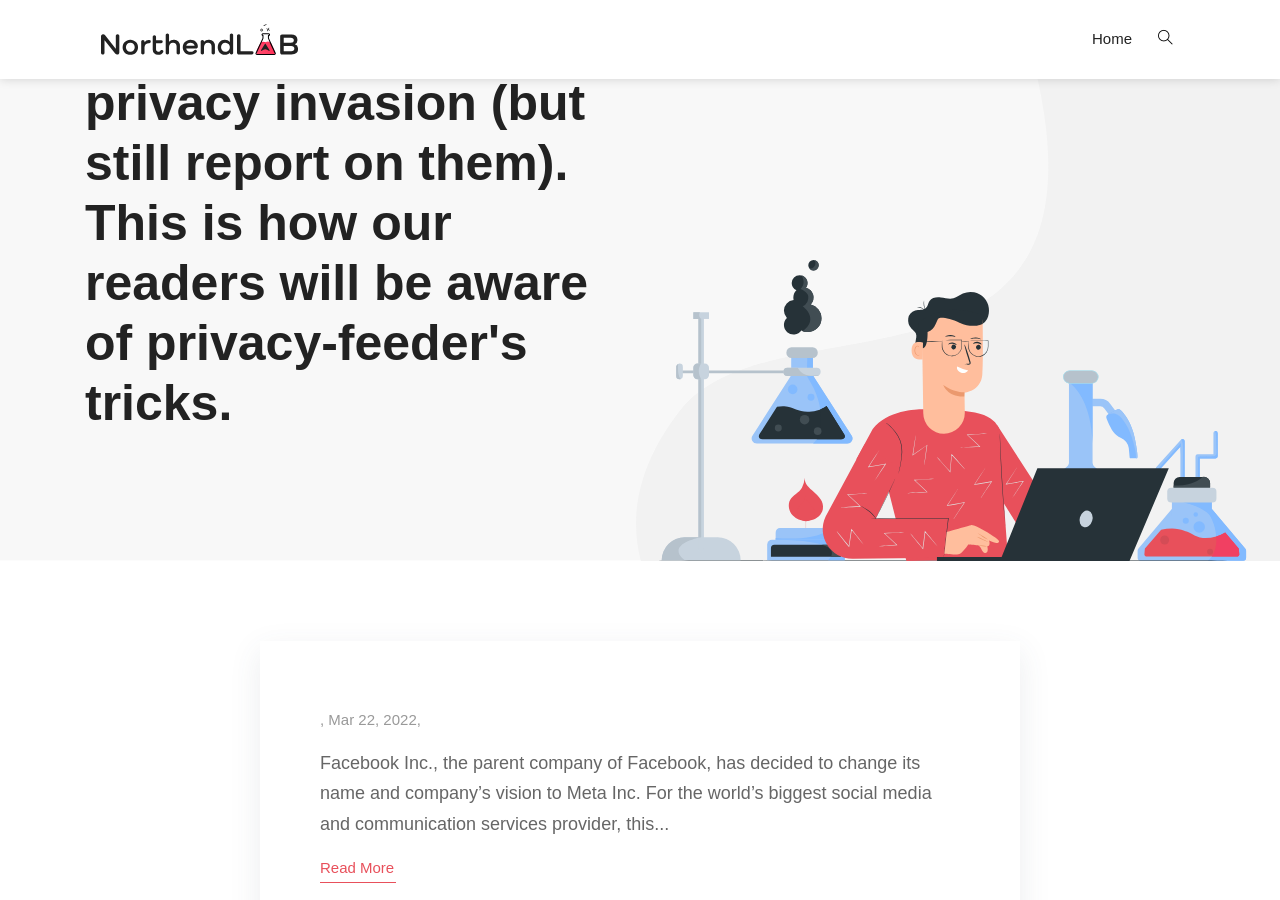
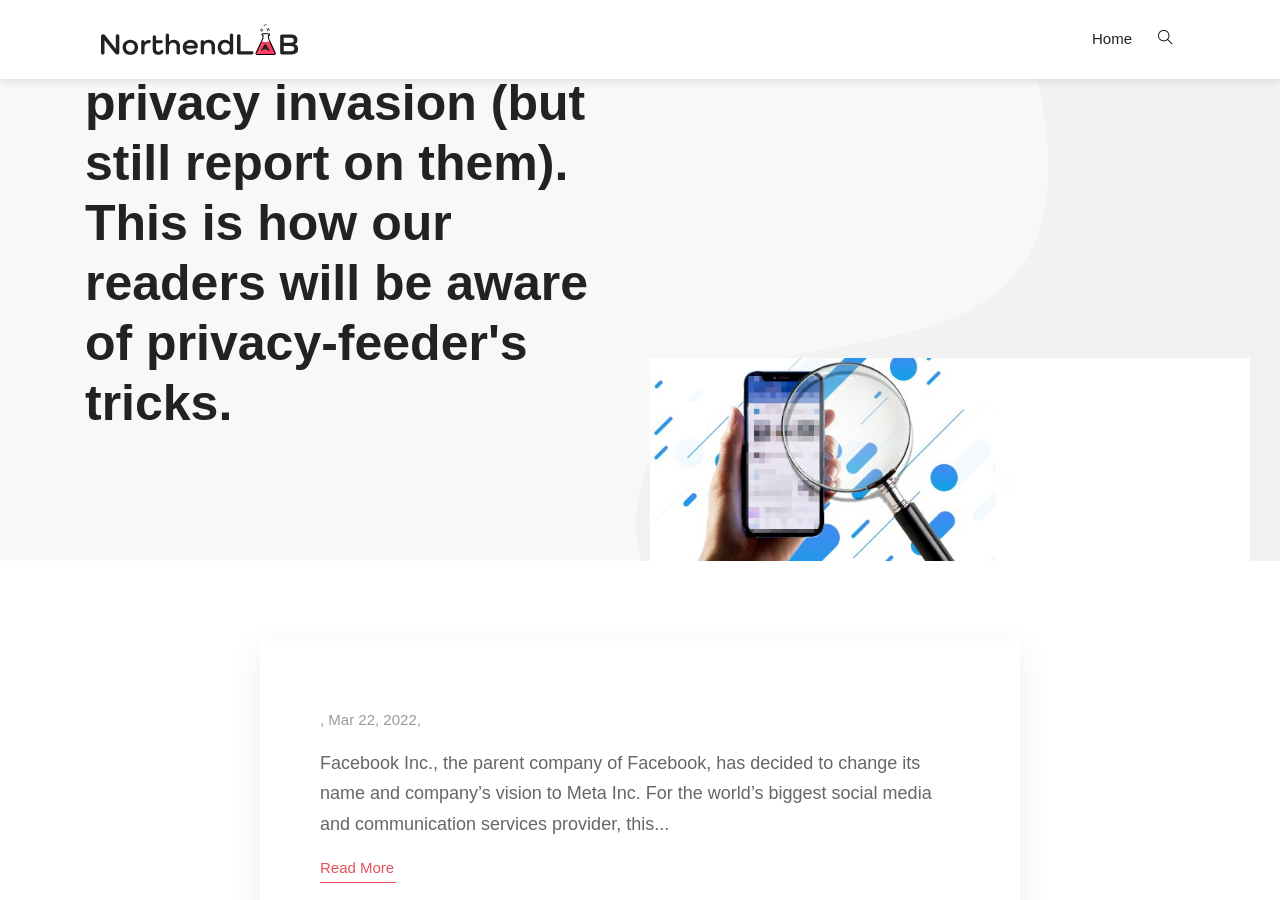
Before and after one commit to gatorpond/gatorpond.github.io, a Jekyll site: the page built from docs/index.html, in a window 1280 px wide and 900 px high, scrolled down 387 px. Built offline with Jekyll 4.4.1, drawn with Linux system fonts in a browser that asks for light colours; some web fonts are replaced; the list of posts is cut into pages by our own code.

Commit message:
Home page image

```diff
--- a/docs/_data/homepage.yml
+++ b/docs/_data/homepage.yml
@@ -2,7 +2,7 @@
 banner:
   enable : true
   title : "Find the latest privacy tech news and analysis here. We dislike censorship and privacy invasion (but still report on them).<br>This is how our readers will be aware of privacy-feeder's tricks."
-  image : "/assets/images/banner/illustration.svg"
+  image : "/assets/images/banner/illustration.png"
   bg_image : "/assets/images/banner/banner-bg.svg"
 
 
```
Also changed, not shown: docs/assets/images/banner/illustration.png (added).
